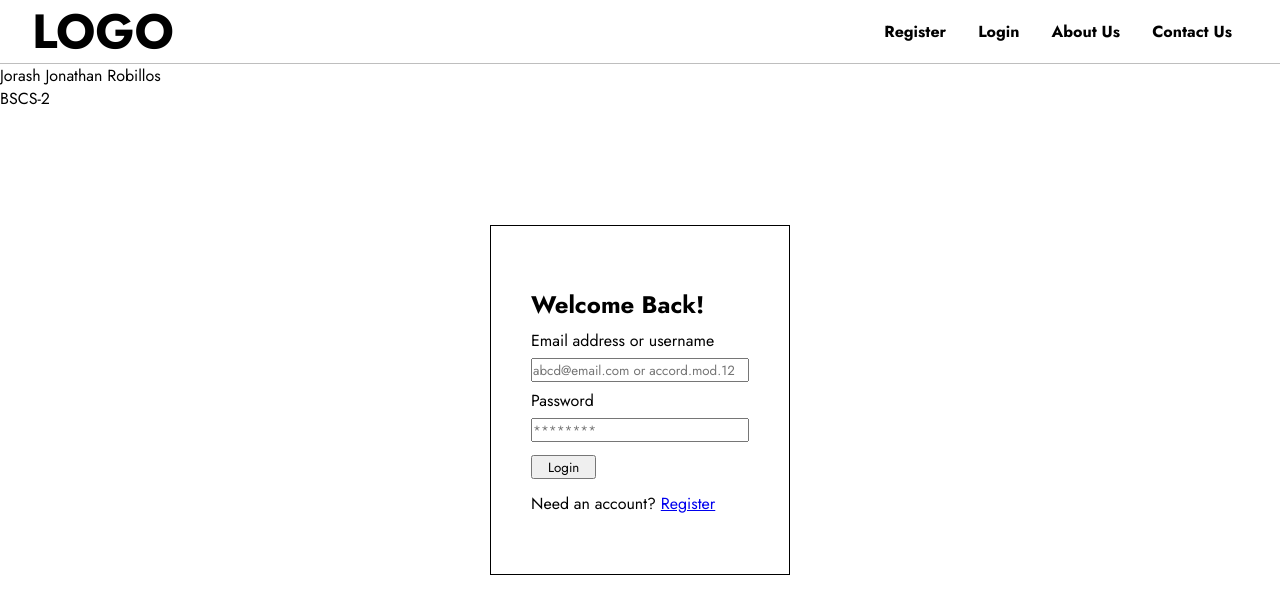
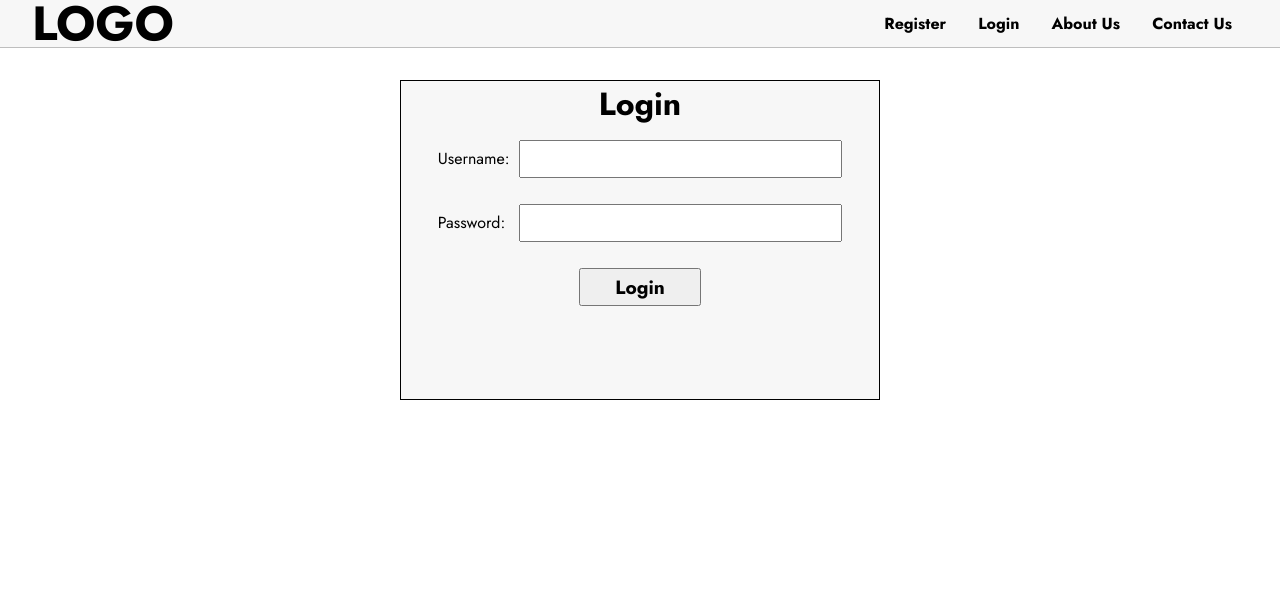
Before and after one commit to pokemau/accord, a PHP site: page /login.php in a window 1280 px wide. Shown: the top 614 px of the page. Run offline with PHP 8.4, Linux system fonts and the light colour scheme.

Commit message:
log in, register

```diff
--- a/aboutus.php
+++ b/aboutus.php
@@ -4,6 +4,7 @@
 
 <!DOCTYPE html>
 <html lang="en">
+
 <head>
   <meta charset="UTF-8" />
   <meta name="viewport" content="width=device-width, initial-scale=1.0" />
@@ -11,6 +12,7 @@
   <link rel="stylesheet" href="css/nav.css" />
   <title>About Us</title>
 </head>
+
 <body>
 
   <div id="aboutus-cont">
@@ -31,7 +33,7 @@
     </div>
   </div>
 
-    <p>Maurice R. Tañeca</p>
-    <p>BSCS-2</p>
+
 </body>
+
 </html>
--- a/css/login.css
+++ b/css/login.css
@@ -1,30 +1,61 @@
-#loginForm {
-  position: absolute;
-  height: 350px;
-  width: 300px;
-  top: 50%;
-  left: 50%;
-  transform: translate(-50%, -50%);
-  padding: 40px;
+#login-cont {
+  background-color: rgb(247, 247, 247);
+
+  flex-direction: column;
+  margin: 5rem auto 0 auto;
+  display: flex;
+  justify-items: center;
+
+  border: 1px solid black;
+  min-width: 30rem;
+  width: 30vw;
+  height: 40vh;
+}
+
+#login-cont h1 {
+  text-align: center;
+}
+
+#form-cont {
+  display: flex;
+  align-items: center;
+  justify-content: center;
+  width: 100%;
+}
+
+form {
   display: flex;
   flex-direction: column;
   justify-content: center;
   align-items: center;
-  border: 1px black solid;
-  overflow-y: hidden;
+  /* gap: 0.5rem; */
+  width: 100%;
+  /* min-width: 20%; */
 }
 
-#loginForm > form > * {
-  margin-bottom: 3%;
-  margin-top: 3%;
+form label {
+  display: flex;
+  width: 20%;
 }
-.txtInput,
-label,
-p {
-  height: 10%;
-  width: 100%;
+form input {
+  width: 80%;
+  font-weight: bold;
+  font-size: 1.2rem;
+  padding: 0.2rem;
 }
-#btnLogin {
-  height: 10%;
+
+form div {
+  display: flex;
+  justify-content: center;
+  align-items: center;
+  width: 90%;
+  padding: 0.8rem;
+}
+form input:focus {
+  outline: none;
+}
+
+input[type="submit"][name="btnLogin"] {
+  cursor: pointer;
   width: 30%;
 }
--- a/css/nav.css
+++ b/css/nav.css
@@ -23,8 +23,12 @@ nav {
   display: flex;
   justify-content: space-between;
   align-items: center;
-  height: 4rem;
+  width: 100vw;
+  height: 3rem;
+  background-color: rgb(247, 247, 247);
   border-bottom: 1px solid rgb(190, 190, 190);
+  position: fixed;
+  top: 0px;
 }
 
 #nav-links {
--- a/login.php
+++ b/login.php
@@ -3,73 +3,95 @@ include 'connect.php';
 require_once 'includes/header.php';
 ?>
 
+
 <!DOCTYPE html>
 <html lang="en">
 
 <head>
-  <meta charset="UTF-8" />
-  <meta name="viewport" content="width=device-width, initial-scale=1.0" />
-  <title>LOGIN</title>
+  <meta charset="UTF-8">
+  <meta name="viewport" content="width=device-width, initial-scale=1.0">
+  <link rel="stylesheet" href="css/message.css" />
+  <link rel="stylesheet" href="css/login.css" />
   <link rel="stylesheet" href="css/nav.css" />
-  <link rel="stylesheet" href="css/login.css" />
+  <title>Login</title>
 </head>
 
 <body>
 
-  <div id="loginForm">
-    <form method="post">
-      <h2>Welcome Back!</h2>
-      <!--LOGIN-->
-      <label for="txtemailaddorusername" class="labelTest">Email address or username</label>
-      <input id="txtemailaddorusername" name="txtemailaddorusername" class="txtInput" type="text" placeholder="abcd@email.com or accord.mod.12" required />
-      <label for="txtpassword">Password</label>
-      <input id="txtpassword" name="txtpassword" class="txtInput" type="text" placeholder="********" required />
-      <input type="submit" id="btnLogin" name="btnLogin" value="Login">
-      <p>Need an account? <a href="register.php">Register</a></p>
-    </form>
+  <div id="login-cont">
+    <h1>Login</h1>
+    <div id="form-cont">
+
+      <form method="post">
+
+        <div>
+          <label for="uname">Username: </label>
+          <input id="uname" type="text" name="txtusername">
+        </div>
+
+        <div>
+          <label for="pw">Password: </label>
+          <input id="pw" type="password" name="txtpassword">
+        </div>
+
+        <div>
+          <input type="submit" name="btnLogin" value="Login">
+        </div>
+      </form>
+    </div>
   </div>
+
 </body>
-
-<footer>
-  <p>Jorash Jonathan Robillos</p>
-  <p>BSCS-2</p>
-</footer>
 
 </html>
 
+
 <?php
+
+session_start();
+
 if (isset($_POST['btnLogin'])) {
-  $emailorusername = $_POST['txtemailaddorusername'];
-  $password = $_POST['txtpassword'];
+  $uname    = $_POST['txtusername'];
+  $pwd      = $_POST['txtpassword'];
 
-  $sqlemailadd = "Select * from tbluseraccount where emailadd='" . $emailorusername . "'";
-  $sqlusername = "Select * from tbluseraccount where username='" . $emailorusername . "'";
-
-  $result1 = mysqli_query($connection, $sqlemailadd);
-  $result2 = mysqli_query($connection, $sqlusername);
-
-  $count1 = mysqli_num_rows($result1);
-  $count2 = mysqli_num_rows($result2);
-
-  $row;
-  if ($count1 > 0) {
-    $row = mysqli_fetch_array($result1);
-  } else {
-    $row = mysqli_fetch_array($result2);
+  if (empty($uname) || empty($pwd)) {
+    return;
   }
 
-  if ($count1 + $count2 == 0) {
-    echo "<script language='javascript'>
-              alert('emailaddress or username not existing.');
-            </script>";
-  } else if ($row[3] != $password) {
-    echo "<script language='javascript'>
-              alert('Incorrect password');
-            </script>";
+  $QUERY    = "SELECT * FROM tblaccount WHERE username='" . $uname . "'";
+
+  $result   = mysqli_query($connection, $QUERY);
+  $count    = mysqli_num_rows($result);
+  $row      = mysqli_fetch_array($result);
+
+  if ($count == 0) {
+    showMessage("Username does not exist.");
+  } else if (password_verify($pwd, $row[3])) {
+    $_SESSION['username'] = $row[2];
+    header("location: index.php");
   } else {
-    $_SESSION['username'] = $row[0];
-    header("location: index.php");
+    showMessage("Incorrect Password");
   }
 }
 
+function showMessage($message) {
+  echo "
+    <div id='message-box'>
+      <p>$message</p>
+    </div>
+    ";
+
+  echo "
+    <script>
+      setTimeout(function() {
+        var messageBox = document.getElementById('message-box');
+        if (messageBox) {
+          messageBox.parentNode.removeChild(messageBox);
+        }
+      }, 3000);
+    </script>
+    ";
+}
+
+
 ?>
```
Also changed, not shown: css/logged_in.css (added, +19 -0 lines), css/register.css (+4 -7 lines), includes/logged/logged_in.php (added, +32 -0 lines), includes/logged/logged_out.php (added, +57 -0 lines), index.php (+8 -55 lines). Lines whose indentation alone changed are shown as unchanged.
